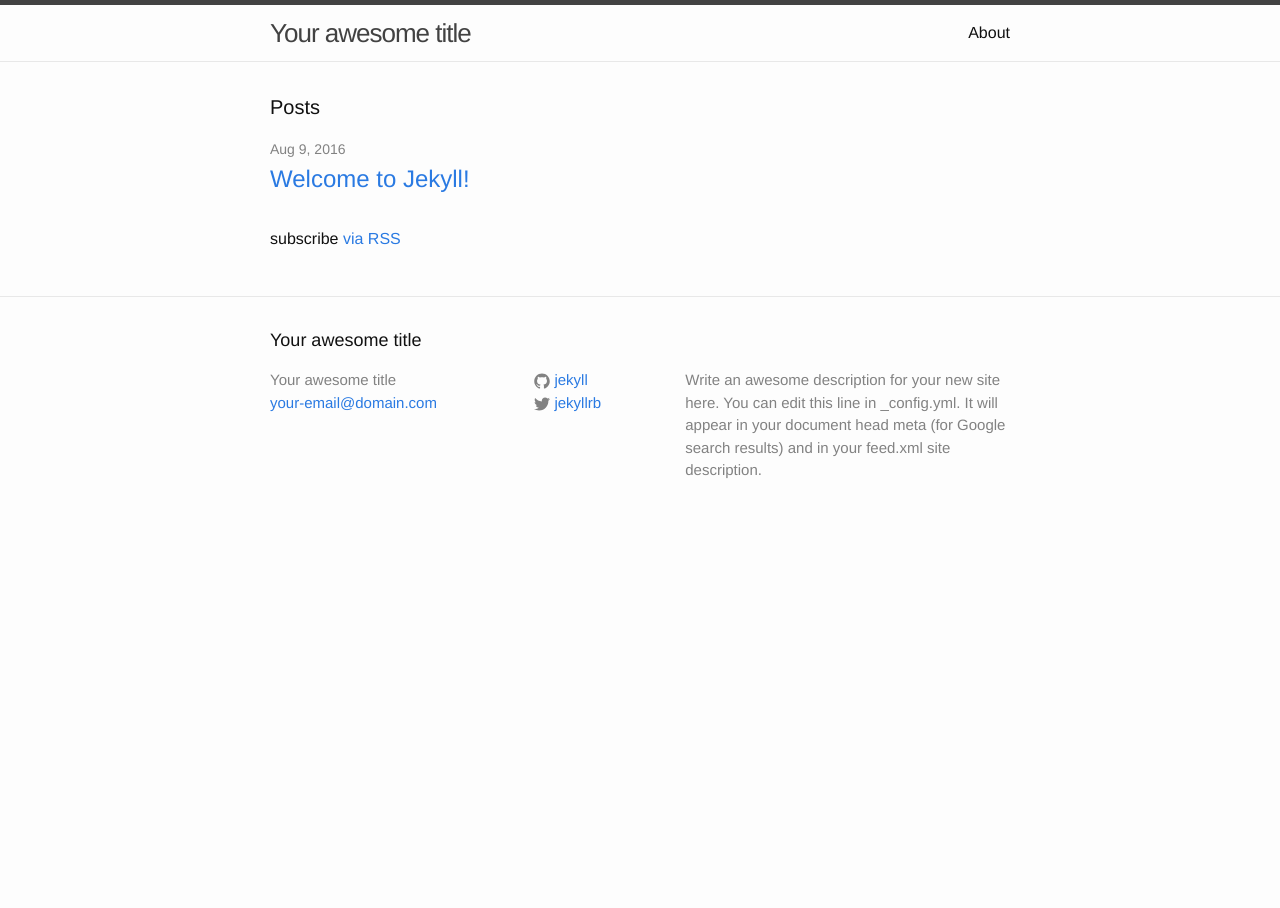
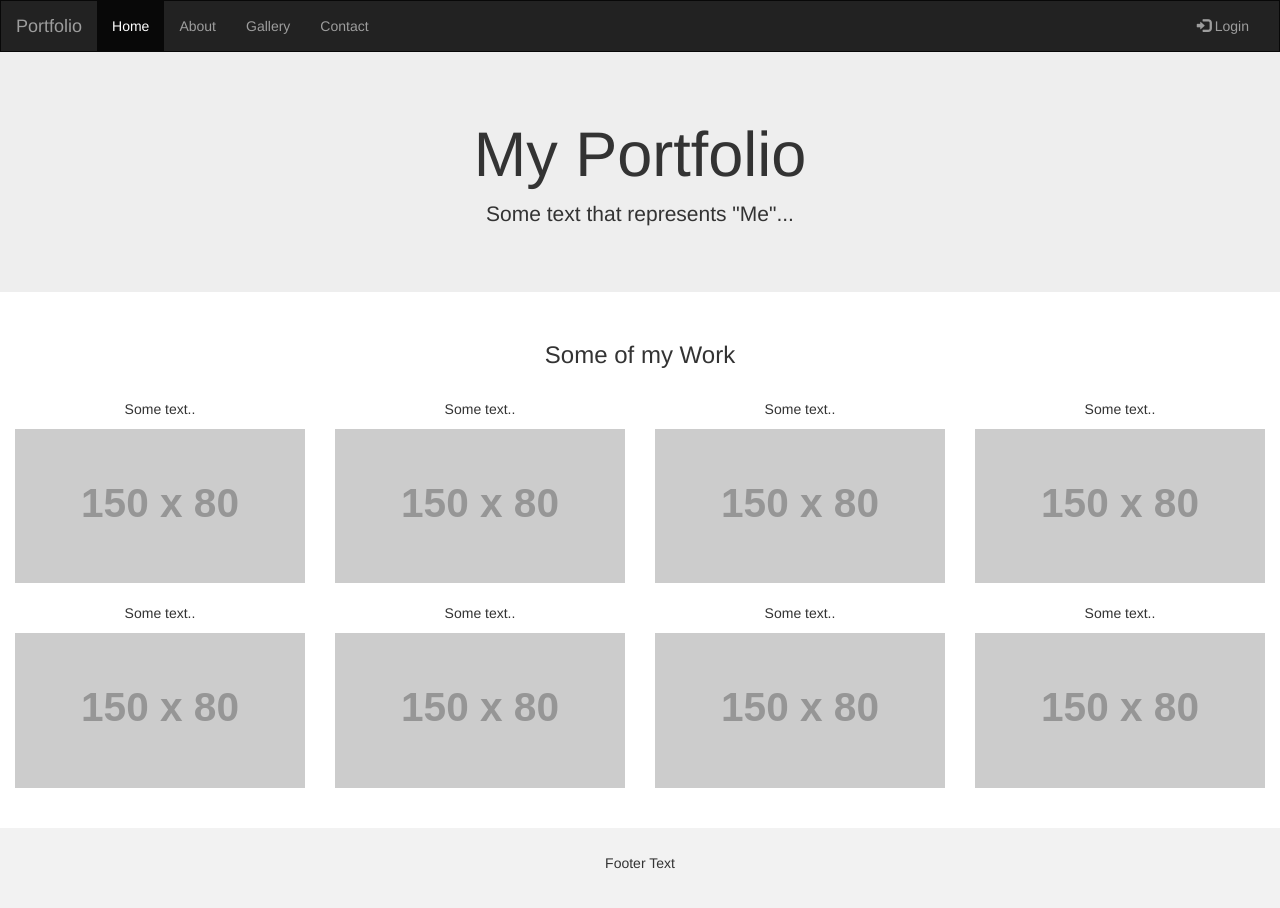
Before and after one commit to thejayhaykid/thejayhaykid.github.io, a Jekyll site: the page index.html, which Jekyll copies as it is, in a window 1280 px wide. Built offline with Jekyll 4.4.1, drawn with Linux system fonts in a browser that asks for light colours.

Commit message:
Updated because I do not want to use Jekyll

```diff
--- a/index.html
+++ b/index.html
@@ -1,23 +1,105 @@
----
-layout: default
----
+<!DOCTYPE html>
+<html lang="en">
+<head>
+    <title>Jake Hayes</title>
+    <meta charset="utf-8">
+    <meta name="viewport" content="width=device-width, initial-scale=1">
+    <link rel="stylesheet" href="http://maxcdn.bootstrapcdn.com/bootstrap/3.3.7/css/bootstrap.min.css">
+    <script src="https://ajax.googleapis.com/ajax/libs/jquery/1.12.4/jquery.min.js"></script>
+    <script src="http://maxcdn.bootstrapcdn.com/bootstrap/3.3.7/js/bootstrap.min.js"></script>
+    <style>
+        /* Remove the navbar's default margin-bottom and rounded borders */
+        .navbar {
+            margin-bottom: 0;
+            border-radius: 0;
+        }
 
-<div class="home">
+        /* Add a gray background color and some padding to the footer */
+        footer {
+            background-color: #f2f2f2;
+            padding: 25px;
+        }
+    </style>
+</head>
+<body>
 
-  <h1 class="page-heading">Posts</h1>
+    <nav class="navbar navbar-inverse">
+        <div class="container-fluid">
+            <div class="navbar-header">
+                <button type="button" class="navbar-toggle" data-toggle="collapse" data-target="#myNavbar">
+                    <span class="icon-bar"></span>
+                    <span class="icon-bar"></span>
+                    <span class="icon-bar"></span>
+                </button>
+                <a class="navbar-brand" href="#">Portfolio</a>
+            </div>
+            <div class="collapse navbar-collapse" id="myNavbar">
+                <ul class="nav navbar-nav">
+                    <li class="active"><a href="#">Home</a></li>
+                    <li><a href="#">About</a></li>
+                    <li><a href="#">Gallery</a></li>
+                    <li><a href="#">Contact</a></li>
+                </ul>
+                <ul class="nav navbar-nav navbar-right">
+                    <li><a href="#"><span class="glyphicon glyphicon-log-in"></span> Login</a></li>
+                </ul>
+            </div>
+        </div>
+    </nav>
 
-  <ul class="post-list">
-    {% for post in site.posts %}
-      <li>
-        <span class="post-meta">{{ post.date | date: "%b %-d, %Y" }}</span>
+    <div class="jumbotron">
+        <div class="container text-center">
+            <h1>My Portfolio</h1>
+            <p>Some text that represents "Me"...</p>
+        </div>
+    </div>
 
-        <h2>
-          <a class="post-link" href="{{ post.url | prepend: site.baseurl }}">{{ post.title }}</a>
-        </h2>
-      </li>
-    {% endfor %}
-  </ul>
+    <div class="container-fluid bg-3 text-center">
+        <h3>Some of my Work</h3><br>
+        <div class="row">
+            <div class="col-sm-3">
+                <p>Some text..</p>
+                <img src="http://placehold.it/150x80?text=IMAGE" class="img-responsive" style="width:100%" alt="Image">
+            </div>
+            <div class="col-sm-3">
+                <p>Some text..</p>
+                <img src="http://placehold.it/150x80?text=IMAGE" class="img-responsive" style="width:100%" alt="Image">
+            </div>
+            <div class="col-sm-3">
+                <p>Some text..</p>
+                <img src="http://placehold.it/150x80?text=IMAGE" class="img-responsive" style="width:100%" alt="Image">
+            </div>
+            <div class="col-sm-3">
+                <p>Some text..</p>
+                <img src="http://placehold.it/150x80?text=IMAGE" class="img-responsive" style="width:100%" alt="Image">
+            </div>
+        </div>
+    </div><br>
 
-  <p class="rss-subscribe">subscribe <a href="{{ "/feed.xml" | prepend: site.baseurl }}">via RSS</a></p>
+    <div class="container-fluid bg-3 text-center">
+        <div class="row">
+            <div class="col-sm-3">
+                <p>Some text..</p>
+                <img src="http://placehold.it/150x80?text=IMAGE" class="img-responsive" style="width:100%" alt="Image">
+            </div>
+            <div class="col-sm-3">
+                <p>Some text..</p>
+                <img src="http://placehold.it/150x80?text=IMAGE" class="img-responsive" style="width:100%" alt="Image">
+            </div>
+            <div class="col-sm-3">
+                <p>Some text..</p>
+                <img src="http://placehold.it/150x80?text=IMAGE" class="img-responsive" style="width:100%" alt="Image">
+            </div>
+            <div class="col-sm-3">
+                <p>Some text..</p>
+                <img src="http://placehold.it/150x80?text=IMAGE" class="img-responsive" style="width:100%" alt="Image">
+            </div>
+        </div>
+    </div><br><br>
 
-</div>
+    <footer class="container-fluid text-center">
+        <p>Footer Text</p>
+    </footer>
+
+</body>
+</html>
```
